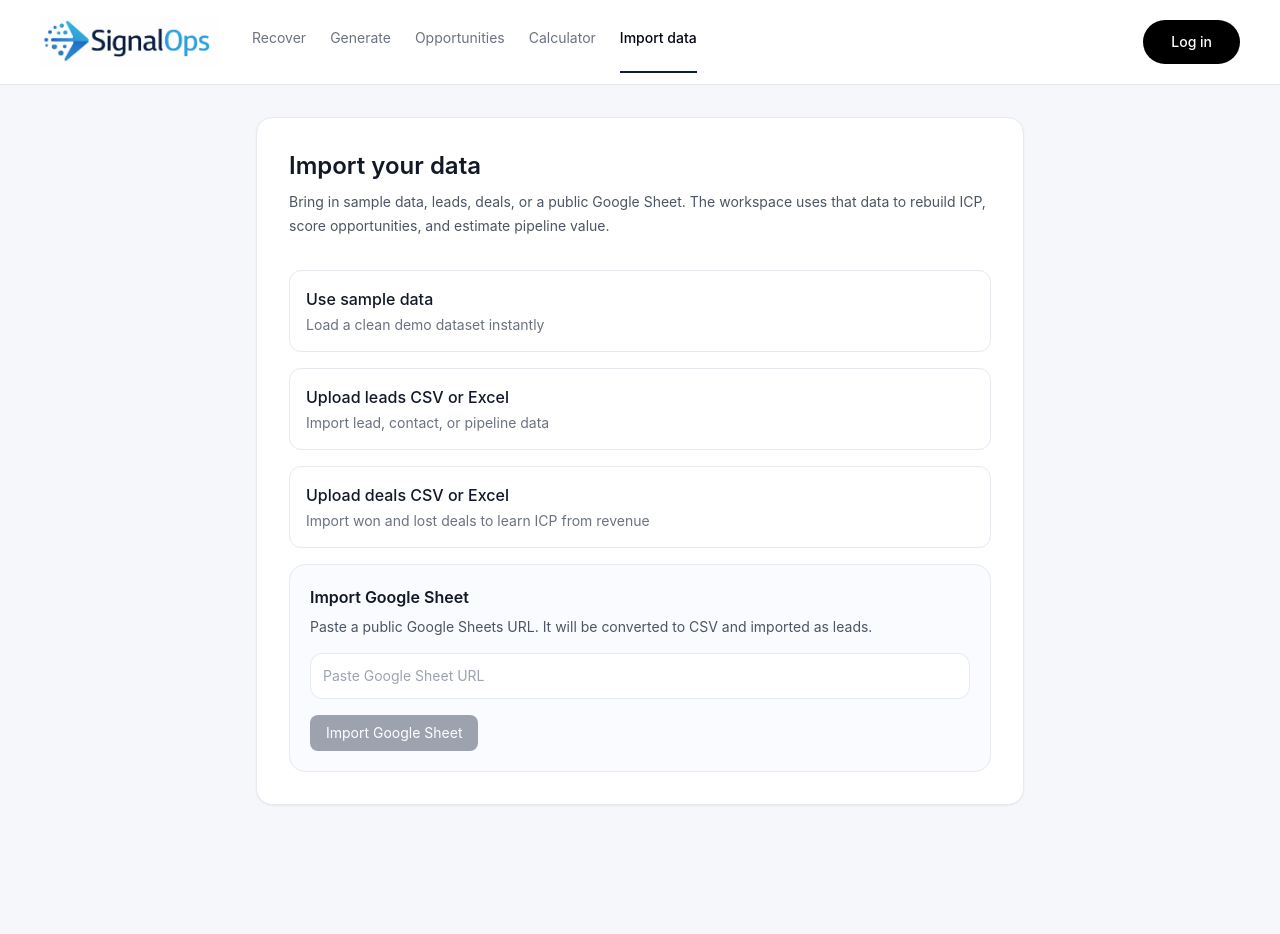
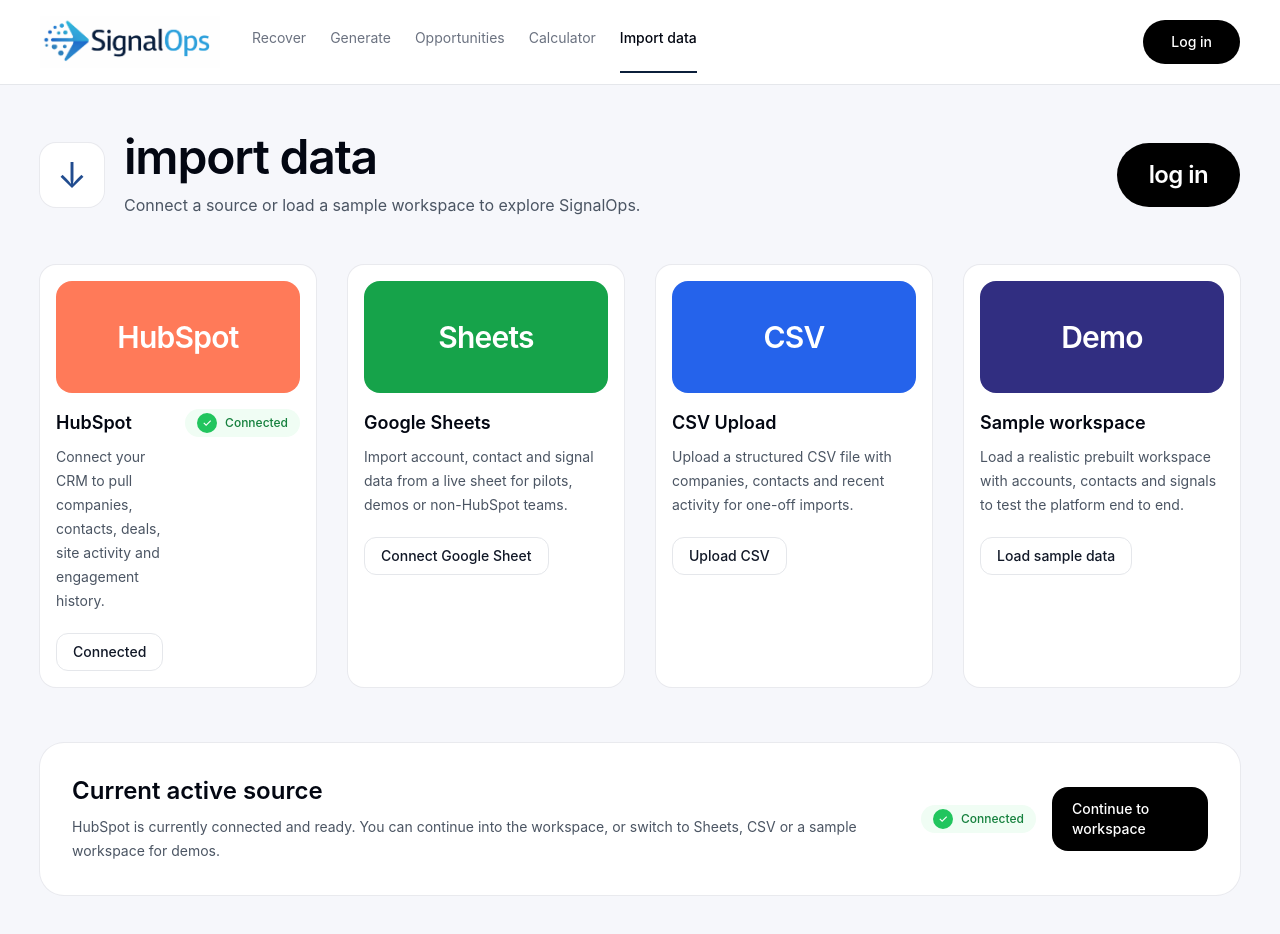
Before and after one commit to powerstephen/SignalOps, a Next.js app: page /connect in a window 1280 px wide. Shown: the top 934 px of the page. Before the commit the page ends 837 px from the top, so only its background shows below. Built offline with nearby package versions, Linux system fonts and the light colour scheme.

Commit message:
Update page.tsx

```diff
--- a/app/connect/page.tsx
+++ b/app/connect/page.tsx
@@ -1,127 +1,146 @@
-"use client";
+import Link from "next/link";
 
-import { useState } from "react";
-import { useRouter } from "next/navigation";
-import * as XLSX from "xlsx";
-import { leads } from "@/lib/data";
-import { googleSheetUrlToCsvUrl, normalizeImportedRows } from "@/lib/import";
+type SourceCardProps = {
+  title: string;
+  description: string;
+  brand: string;
+  brandBg: string;
+  brandText?: string;
+  connected?: boolean;
+  cta: string;
+};
+
+function ConnectedBadge() {
+  return (
+    <div className="inline-flex items-center gap-2 rounded-full bg-green-50 px-3 py-1 text-xs font-medium text-green-700">
+      <span className="flex h-5 w-5 items-center justify-center rounded-full border-2 border-green-500 bg-green-500 text-[11px] text-white">
+        ✓
+      </span>
+      Connected
+    </div>
+  );
+}
+
+function SourceCard({
+  title,
+  description,
+  brand,
+  brandBg,
+  brandText = "text-white",
+  connected = false,
+  cta,
+}: SourceCardProps) {
+  return (
+    <div className="group rounded-2xl bg-white p-4 shadow-[0_0_0_1px_rgba(17,24,39,0.06)] transition hover:-translate-y-0.5 hover:shadow-[0_8px_30px_rgba(17,24,39,0.08)]">
+      <div className={`flex h-28 items-center justify-center rounded-2xl ${brandBg}`}>
+        <span className={`text-3xl font-semibold tracking-tight ${brandText}`}>
+          {brand}
+        </span>
+      </div>
+
+      <div className="mt-4 flex min-h-[72px] items-start justify-between gap-3">
+        <div>
+          <h3 className="text-lg font-semibold text-gray-950">{title}</h3>
+          <p className="mt-2 text-sm leading-6 text-gray-600">{description}</p>
+        </div>
+
+        {connected ? <ConnectedBadge /> : null}
+      </div>
+
+      <div className="mt-5">
+        <button className="rounded-xl border border-gray-200 px-4 py-2 text-sm font-medium text-gray-900 transition hover:bg-gray-50">
+          {cta}
+        </button>
+      </div>
+    </div>
+  );
+}
 
 export default function ConnectPage() {
-  const router = useRouter();
-  const [loading, setLoading] = useState(false);
-  const [sheetUrl, setSheetUrl] = useState("");
-  const [error, setError] = useState("");
+  return (
+    <div className="mx-auto w-full max-w-7xl px-6 py-12 md:px-10">
+      <div className="mb-12 flex items-center justify-between gap-6">
+        <div className="flex items-center gap-5">
+          <div className="flex h-16 w-16 items-center justify-center rounded-2xl bg-white shadow-[0_0_0_1px_rgba(17,24,39,0.06)]">
+            <span className="text-4xl leading-none text-[#214c8f]">↓</span>
+          </div>
 
-  const saveLeads = (data: unknown, mode: string) => {
-    localStorage.setItem("uploadedLeads", JSON.stringify(data));
-    localStorage.setItem("dataMode", mode);
-  };
+          <div>
+            <h1 className="text-5xl font-semibold tracking-tight text-gray-950">
+              import data
+            </h1>
+            <p className="mt-3 text-base text-gray-600">
+              Connect a source or load a sample workspace to explore SignalOps.
+            </p>
+          </div>
+        </div>
 
-  const saveDeals = (data: unknown) => {
-    localStorage.setItem("uploadedDeals", JSON.stringify(data));
-  };
+        <Link
+          href="/login"
+          className="rounded-[32px] bg-black px-8 py-4 text-2xl font-semibold tracking-tight text-white transition hover:opacity-90"
+        >
+          log in
+        </Link>
+      </div>
 
-  const handleUseSample = () => {
-    setLoading(true);
-    setTimeout(() => {
-      saveLeads(leads, "sample");
-      router.push("/");
-    }, 800);
-  };
+      <div className="grid gap-8 sm:grid-cols-2 xl:grid-cols-4">
+        <SourceCard
+          title="HubSpot"
+          brand="HubSpot"
+          brandBg="bg-[#ff7a59]"
+          description="Connect your CRM to pull companies, contacts, deals, site activity and engagement history."
+          connected={true}
+          cta="Connected"
+        />
 
-  const handleLeadsUpload = async (file: File) => {
-    try {
-      setLoading(true);
-      const buffer = await file.arrayBuffer();
-      const workbook = XLSX.read(buffer, { type: "array" });
-      const sheet = workbook.Sheets[workbook.SheetNames[0]];
-      const rows = XLSX.utils.sheet_to_json<Record<string, unknown>>(sheet, { defval: "" });
-      saveLeads(normalizeImportedRows(rows), "uploaded");
-      router.push("/");
-    } catch {
-      setLoading(false);
-      setError("Could not import leads file. Please use CSV or Excel.");
-    }
-  };
+        <SourceCard
+          title="Google Sheets"
+          brand="Sheets"
+          brandBg="bg-[#16a34a]"
+          description="Import account, contact and signal data from a live sheet for pilots, demos or non-HubSpot teams."
+          cta="Connect Google Sheet"
+        />
 
-  const handleDealsUpload = async (file: File) => {
-    try {
-      setLoading(true);
-      const buffer = await file.arrayBuffer();
-      const workbook = XLSX.read(buffer, { type: "array" });
-      const sheet = workbook.Sheets[workbook.SheetNames[0]];
-      const rows = XLSX.utils.sheet_to_json<Record<string, unknown>>(sheet, { defval: "" });
-      saveDeals(rows);
-      setLoading(false);
-      alert("Deals uploaded successfully");
-    } catch {
-      setLoading(false);
-      setError("Could not import deals file. Please use CSV or Excel.");
-    }
-  };
+        <SourceCard
+          title="CSV Upload"
+          brand="CSV"
+          brandBg="bg-[#2563eb]"
+          description="Upload a structured CSV file with companies, contacts and recent activity for one-off imports."
+          cta="Upload CSV"
+        />
 
-  const handleGoogleSheet = async () => {
-    try {
-      setLoading(true);
-      const csvUrl = googleSheetUrlToCsvUrl(sheetUrl);
-      const res = await fetch(csvUrl);
-      if (!res.ok) throw new Error("Failed to fetch sheet");
-      const text = await res.text();
-      const workbook = XLSX.read(text, { type: "string" });
-      const sheet = workbook.Sheets[workbook.SheetNames[0]];
-      const rows = XLSX.utils.sheet_to_json<Record<string, unknown>>(sheet, { defval: "" });
-      saveLeads(normalizeImportedRows(rows), "uploaded");
-      router.push("/");
-    } catch {
-      setLoading(false);
-      setError("Could not import that Google Sheet. Make sure it is public or published.");
-    }
-  };
+        <SourceCard
+          title="Sample workspace"
+          brand="Demo"
+          brandBg="bg-[#312e81]"
+          description="Load a realistic prebuilt workspace with accounts, contacts and signals to test the platform end to end."
+          cta="Load sample data"
+        />
+      </div>
 
-  return (
-    <main className="px-6 py-8 md:px-10">
-      <div className="mx-auto max-w-3xl rounded-2xl border border-[#e7e9f0] bg-white p-8 shadow-sm">
-        <h1 className="text-2xl font-semibold text-gray-900">Import your data</h1>
-        <p className="mt-2 text-sm leading-6 text-gray-600">Bring in sample data, leads, deals, or a public Google Sheet. The workspace uses that data to rebuild ICP, score opportunities, and estimate pipeline value.</p>
+      <div className="mt-14 rounded-3xl bg-white p-8 shadow-[0_0_0_1px_rgba(17,24,39,0.06)]">
+        <div className="flex flex-col gap-6 lg:flex-row lg:items-center lg:justify-between">
+          <div>
+            <h2 className="text-2xl font-semibold text-gray-950">
+              Current active source
+            </h2>
+            <p className="mt-2 text-sm leading-6 text-gray-600">
+              HubSpot is currently connected and ready. You can continue into the
+              workspace, or switch to Sheets, CSV or a sample workspace for demos.
+            </p>
+          </div>
 
-        {!loading && (
-          <div className="mt-8 space-y-4">
-            <button onClick={handleUseSample} className="w-full rounded-xl border border-[#e7e9f0] p-4 text-left hover:bg-gray-50">
-              <div className="font-medium text-gray-900">Use sample data</div>
-              <div className="mt-1 text-sm text-gray-500">Load a clean demo dataset instantly</div>
-            </button>
-
-            <label className="block cursor-pointer rounded-xl border border-[#e7e9f0] p-4 hover:bg-gray-50">
-              <div className="font-medium text-gray-900">Upload leads CSV or Excel</div>
-              <div className="mt-1 text-sm text-gray-500">Import lead, contact, or pipeline data</div>
-              <input type="file" accept=".csv,.xlsx,.xls" className="hidden" onChange={(e) => e.target.files?.[0] && handleLeadsUpload(e.target.files[0])} />
-            </label>
-
-            <label className="block cursor-pointer rounded-xl border border-[#e7e9f0] p-4 hover:bg-gray-50">
-              <div className="font-medium text-gray-900">Upload deals CSV or Excel</div>
-              <div className="mt-1 text-sm text-gray-500">Import won and lost deals to learn ICP from revenue</div>
-              <input type="file" accept=".csv,.xlsx,.xls" className="hidden" onChange={(e) => e.target.files?.[0] && handleDealsUpload(e.target.files[0])} />
-            </label>
-
-            <div className="rounded-2xl border border-[#e7e9f0] bg-[#fafbff] p-5">
-              <h2 className="text-base font-semibold text-gray-900">Import Google Sheet</h2>
-              <p className="mt-2 text-sm text-gray-600">Paste a public Google Sheets URL. It will be converted to CSV and imported as leads.</p>
-              <input value={sheetUrl} onChange={(e) => setSheetUrl(e.target.value)} placeholder="Paste Google Sheet URL" className="mt-4 w-full rounded-xl border border-[#e7e9f0] bg-white p-3 text-sm outline-none" />
-              <button onClick={handleGoogleSheet} disabled={!sheetUrl} className="mt-4 rounded-lg bg-gray-900 px-4 py-2 text-sm text-white disabled:cursor-not-allowed disabled:bg-gray-400">Import Google Sheet</button>
-            </div>
+          <div className="flex items-center gap-4">
+            <ConnectedBadge />
+            <Link
+              href="/generate"
+              className="rounded-2xl bg-black px-5 py-3 text-sm font-medium text-white transition hover:opacity-90"
+            >
+              Continue to workspace
+            </Link>
           </div>
-        )}
-
-        {loading && (
-          <div className="mt-8 rounded-2xl border border-[#e7e9f0] bg-[#fafbff] p-6 text-center">
-            <h2 className="text-lg font-semibold text-gray-900">Analyzing data</h2>
-            <p className="mt-2 text-sm text-gray-600">Building ICP, scoring leads, and identifying opportunities...</p>
-            <div className="mt-6 space-y-3"><div className="h-2 animate-pulse rounded bg-gray-200" /><div className="mx-auto h-2 w-3/4 animate-pulse rounded bg-gray-200" /></div>
-          </div>
-        )}
-
-        {error && <div className="mt-6 rounded-xl border border-red-200 bg-red-50 px-4 py-3 text-sm text-red-700">{error}</div>}
+        </div>
       </div>
-    </main>
+    </div>
   );
 }
```
